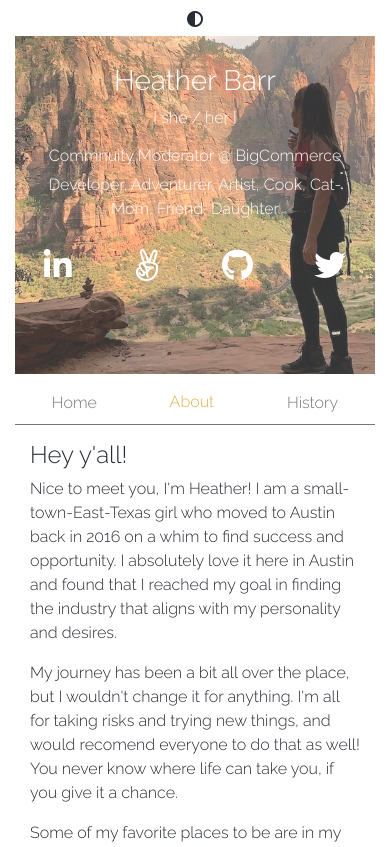
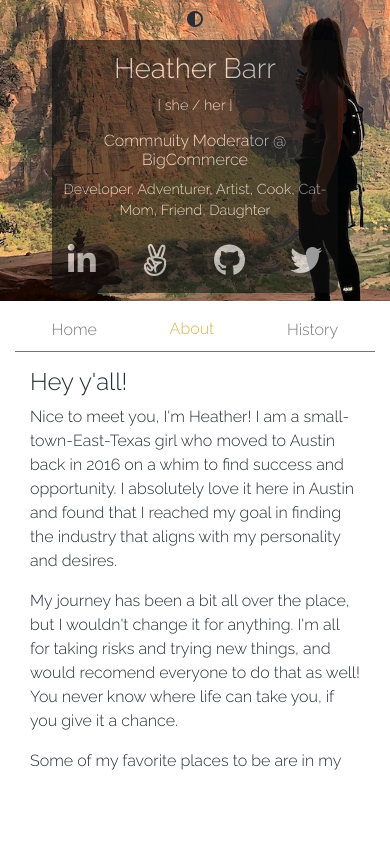
Before and after one commit to hnbarr/heatherbarr, a React (Create React App) app: page /About in a window 390 px wide. Built offline with nearby package versions, Linux system fonts and the light colour scheme.

Commit message:
updated style for phone view & made minor style adjustments to components

```diff
--- a/src/App.js
+++ b/src/App.js
@@ -56,7 +56,7 @@ function App() {
             <div className="row">
                 <div className="col-12 col-md-6">
                   <NavTabs/>
-                  <div id="activePane">
+                  <div id="activePane" className="mb-2">
                     <Switch>
                         <Route exact path='/' component={Home}></Route>
                         <Route path='/Home' component={Home}></Route>
--- a/src/components/About.js
+++ b/src/components/About.js
@@ -27,7 +27,6 @@ export default class About extends Component {
                             {/* <br /> */}
                             {/* For more information on our goals and actions, <Link to="www.google.com" className="siteLink" target="_blank">check out our site!</Link> */}
                         </p>
-                        <hr />
                         <section className="alert alert-warning">
                             <p className="text-center">If you would like to connect about your personal or professional journey or help us with our community volunteer work,
                             &nbsp;<a className="siteLink" href="mailTo:hnbarr94@gmail.com?subject=Reaching out from your site to connect!"><b>reach out and let's talk</b></a>! I love to hear new stories and meet new people & we can always use some help!
--- a/src/components/Contact.js
+++ b/src/components/Contact.js
@@ -42,7 +42,7 @@ export default class Contact extends Component {
                                 <h6>Commnuity Moderator @ BigCommerce</h6>
                                 <p>Developer, Adventurer, Artist, Cook, Cat-Mom, Daughter, Friend</p>
                             </div>
-                            <div className="d-flex justify-content-between w-50" id="socialLinks">
+                            <div className="d-flex justify-content-between w-50 px-2" id="socialLinks">
                                 <a rel="external" href="https://www.linkedin.com/in/hnbarr/"><i className="fab fa-linkedin-in"></i></a>
                                 <a rel="external" href="https://angel.co/u/hnbarr"><i className="fab fa-angellist"></i></a>
                                 <a rel="external" href="https://github.com/hnbarr"><i className="fab fa-github"></i></a>
@@ -51,15 +51,15 @@ export default class Contact extends Component {
                         </div>
                     </div>
                 </div>
-                <div className="row d-sm-none">
-                    <div className="col-12 mt-1 p-4 text-center mobileContactContent">
+                <div className="row d-sm-none mobileContact p-2 d-flex-row align-items-center">
+                    <div className="col-10 offset-1 d-flex-row align-items-center justify-content-center text-center content p-2">
                         <h3 className="mt-1">Heather Barr</h3>
                         <p>[ she / her ]</p>
                         <div>
                             <h6>Commnuity Moderator @ BigCommerce</h6>
                             <p>Developer, Adventurer, Artist, Cook, Cat-Mom, Friend, Daughter</p>
                         </div>
-                        <div className="d-flex justify-content-between w-90" id="socialLinks">
+                        <div className="d-flex justify-content-between w-90 px-2" id="socialLinks">
                             <a rel="external" href="https://www.linkedin.com/in/hnbarr/"><i className="fab fa-linkedin-in"></i></a>
                             <a rel="external" href="https://angel.co/u/hnbarr"><i className="fab fa-angellist"></i></a>
                             <a rel="external" href="https://github.com/hnbarr"><i className="fab fa-github"></i></a>
--- a/src/components/Resume.js
+++ b/src/components/Resume.js
@@ -49,20 +49,20 @@ export default class Resume extends Component {
                             </p>
                             <p className="px-2">
                             Accomplishments for Yodle;
+                            </p>
                                 <ul>
                                     <li>#1 Sales Rep. June in Essentials Sales.</li>
                                     <li>#1 Sales Rep. July in Essentials Sales.</li>
                                 </ul>
-                            </p>
                             <p className="px-2">
                             After my success with Yodle, Web.com acquired the company and led me to being one of 7 reps in a Sales Lab for a new Web.com product. While in this sales lab, I lead the team in deals and carried us to our goals. The position I had at Yodle and Web.com played a major part in who I am today.
                             </p>
                             <p className="px-2">
                             Accomplishments for Web.com;
+                            </p>
                                 <ul>
                                     <li>#1 Sales Rep. Web.com sales lab for 2 months</li>
                                 </ul>
-                            </p>
                         </div>
                         <hr />
                         <h5>Times Square Vape Lab (T.S.V.L LLC)</h5>
--- a/src/main.css
+++ b/src/main.css
@@ -86,18 +86,33 @@ ul.navtabsMobile li.nav-item .active {
   }
 }
 
-.mobileContactContent {
-  height: 40vh;
-  opacity: .8;
-  font-size: 1rem;
-  background-image: url("./images/IMG_0046.jpeg");
-  background-size: cover;
-  background-position: center;
-  color: white;
+@media (max-width: 575px) {
+  #mobileTopPane {
+    background-image: url("./images/IMG_0046.jpeg");
+    background-size: cover;
+    background-position: center;
+  }
 }
 
-.mobileContactContent #socialLinks a {
-  padding: .3rem;
+.mobileContact {
+  font-size: .9rem;
+  color: white;
+  min-height: -webkit-fit-content;
+  min-height: -moz-fit-content;
+  min-height: fit-content;
+  border-radius: 8px;
+}
+
+.mobileContact .content {
+  height: -webkit-fit-content;
+  height: -moz-fit-content;
+  height: fit-content;
+  background-color: #101010;
+  opacity: .6;
+  border-radius: 8px;
+}
+
+.mobileContact .content #socialLinks a {
   color: white;
   font-size: 2rem;
 }
--- a/src/main.scss
+++ b/src/main.scss
@@ -82,20 +82,31 @@ ul.navtabsMobile {
         margin: 0 auto !important;
     }
 }
-.mobileContactContent {
-    height: 40vh;
-    opacity: .8;
-    font-size: 1rem;
+
+@media (max-width:575px){
+    #mobileTopPane {
         background-image: url('./images/IMG_0046.jpeg');
         // background-image: url('./images/IMG_2575.jpeg');
         background-size: cover;
         background-position: center;
+    }
+}
+
+.mobileContact {
+    font-size: .9rem;
     color: white;
+    min-height: fit-content;
+    border-radius: 8px;
+    .content {
+        height: fit-content;
+        background-color: darken($universalGrey, 40%);
+        opacity: .6;
+        border-radius: 8px;
         #socialLinks {
             a {
-            padding: .3rem;
                 color: white;
                 font-size: 2rem;
+            }
         }
     }
 }
```
Also changed, not shown: 1 other file (tests, documents, lock files or other folders). Lines whose indentation alone changed are shown as unchanged.
